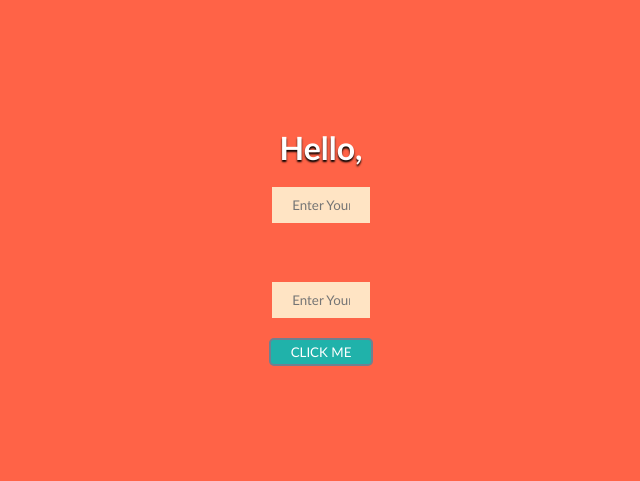
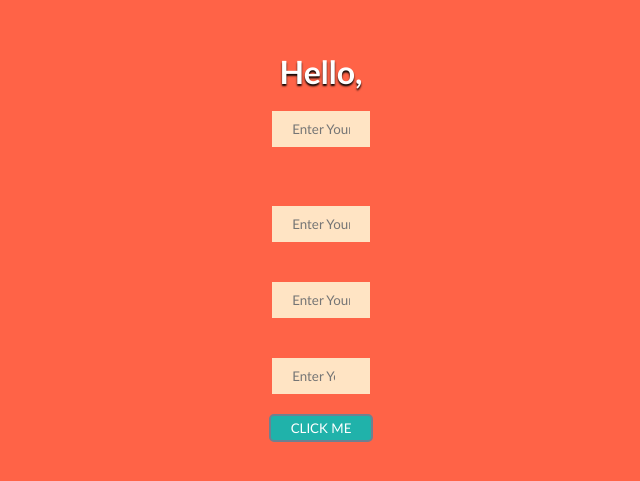
Before and after one commit to sushilv3/react_form_prac, a React (Create React App) app: page / in a window 1280 px wide. Shown: the part 153-634 px from the top of the page, without its empty margins (319-959 px from the left). Built offline with nearby package versions, Linux system fonts and the light colour scheme.

Commit message:
code improvement with array destructring

```diff
--- a/src/App.js
+++ b/src/App.js
@@ -6,6 +6,8 @@ function App() {
 const [fullName, setFullName] = useState({
   fname:'',
   lname:'',
+  email:'',
+  mnumber:''
 });
 
   const inputEvent = (event)=>{
@@ -13,24 +15,18 @@ const [fullName, setFullName] = useState({
     console.log(event.target.name);
     console.log(event.target.placeholder);
 
-    const value = event.target.value;
-    const name = event.target.name;
+    // const value = event.target.value;
+    // const name = event.target.name;
+
+    // array destructuring
+    const {value, name} = event.target;
 
     setFullName((preValue)=>{
-      console.log("@@@@@@@@@@@@@@", preValue)
+      console.log("@@@@@@@@@@@@@@", preValue);
 
-      // name is present input attribute name
-
-      if(name === "fName"){
-        return{
-          fname: value,
-          lname:preValue.lname
-        };
-      }else if(name === "lName"){
-        return{
-          fname: preValue.fname,
-          lname:value
-        };
+      return{
+        ...preValue,
+        [name]: value,
       }
     });
   };
@@ -46,10 +42,15 @@ const [fullName, setFullName] = useState({
       <form onSubmit={onSubmit} >
           <div>
             <h1>Hello, {fullName.fname} {fullName.lname}</h1>
-            <input type="text" name="fName" placeholder="Enter Your Name" onChange={inputEvent} value={fullName.fname} />
+            <p>{fullName.email} {fullName.mnumber}</p>
+            <input type="text" name="fname" placeholder="Enter Your Name" onChange={inputEvent} value={fullName.fname} />
             <br />
 
-            <input type="text" name="lName" placeholder="Enter Your Last Name" onChange={inputEvent}  value={fullName.lname} />
+            <input type="text" name="lname" placeholder="Enter Your Last Name" onChange={inputEvent}  value={fullName.lname} />
+
+            <input type="email" name="email" placeholder="Enter Your E mail" onChange={inputEvent}  value={fullName.email} />
+
+            <input type="number" name="mnumber" placeholder="Enter Your Moobile Number" onChange={inputEvent}  value={fullName.mnumber} />
 
             <button type="submit" >Click Me</button>
           </div>
```
